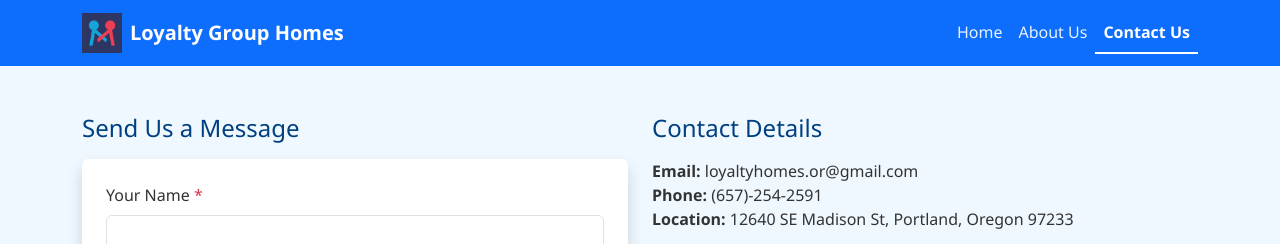
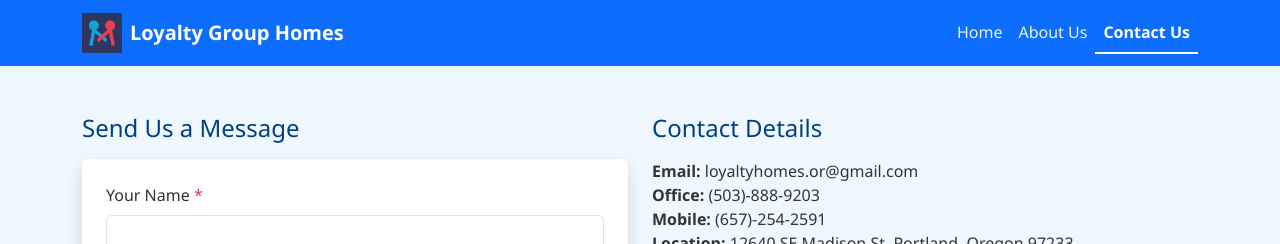
Before and after one commit to John17712/loyalty, a Flask app: page /contact in a window 1280 px wide. Shown: the top 244 px of the page. Run offline with Flask 3, Linux system fonts and the light colour scheme.

Commit message:
changes made

```diff
--- a/templates/contact.html
+++ b/templates/contact.html
@@ -93,7 +93,8 @@
         <h4 class="mb-3">Contact Details</h4>
         <ul class="list-unstyled">
           <li><strong>Email:</strong> loyaltyhomes.or@gmail.com</li>
-          <li><strong>Phone:</strong> (657)-254-2591</li>
+          <li><strong>Office:</strong> (503)-888-9203</li>
+          <li><strong>Mobile:</strong> (657)-254-2591</li>
           <li><strong>Location:</strong> 12640 SE Madison St, Portland, Oregon 97233</li>
         </ul>
         <div class="ratio ratio-4x3 mt-3">
```
